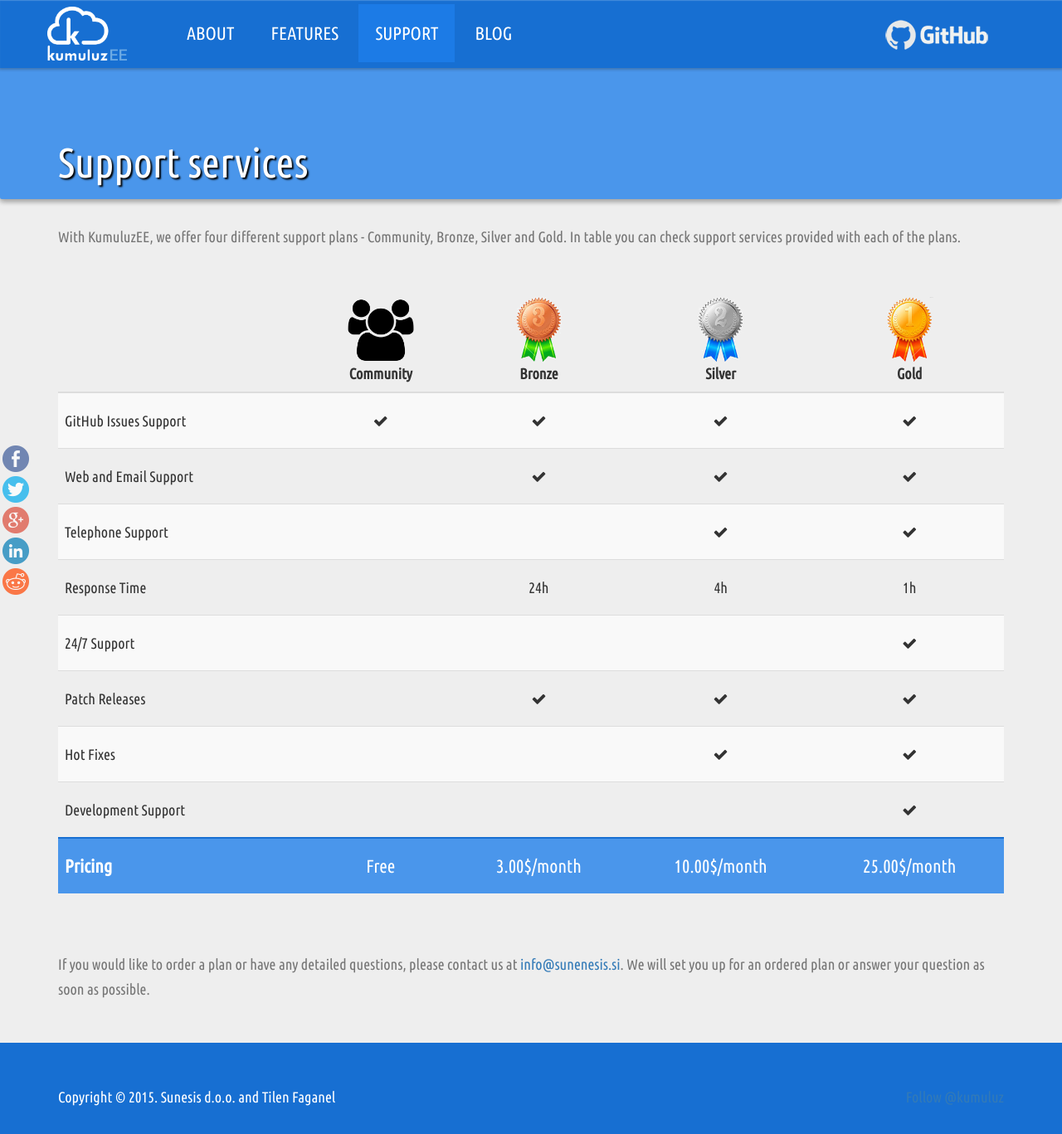
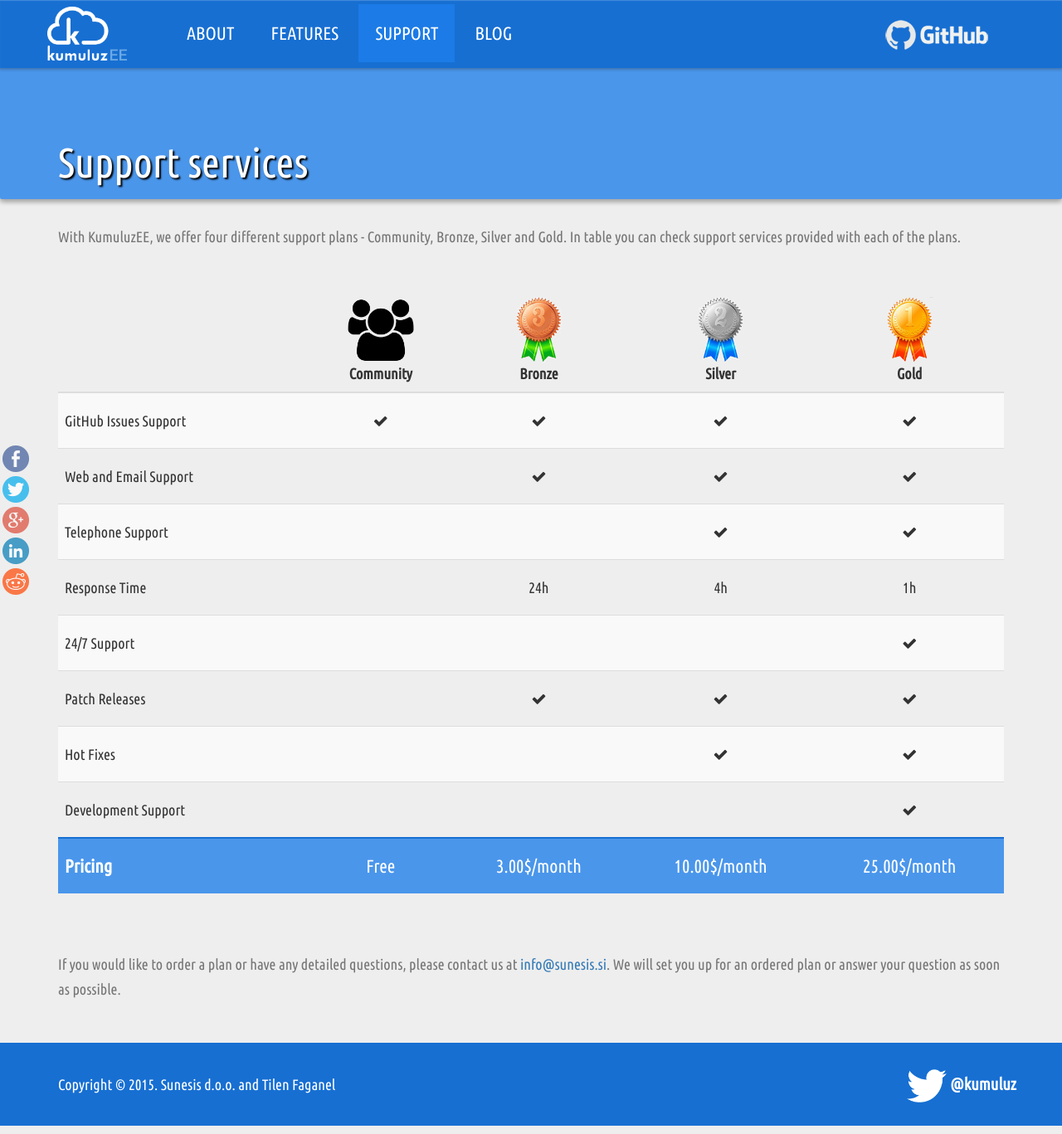
Before and after one commit to kumuluz/ee.kumuluz.com, a Jekyll site: the page built from support/index.html, in a window 1280 px wide and 1367 px high. Shown: the whole window at 83% size. Built offline with Jekyll 4.4.1, drawn with Linux system fonts in a browser that asks for light colours; nearby versions of some CDN libraries; comment, search, counter and statistics services are not loaded.

Commit message:
changed twitter button

```diff
--- a/_includes/footer.html
+++ b/_includes/footer.html
@@ -5,7 +5,7 @@
         Copyright © 2015. Sunesis d.o.o. and Tilen Faganel
       </div>
       <div class="social col-sm-6">
-      	<a href="https://twitter.com/kumuluz" class="twitter-follow-button" data-show-count="false" data-size="large" data-dnt="true">Follow @kumuluz</a>
+      	<a href="https://twitter.com/kumuluz" class="twitter-kumuluz" data-show-count="false" data-size="large" data-dnt="true"><img height="40" src="/assets/images/twitter_white.png" /> @kumuluz</a>
       <script>!function(d,s,id){var js,fjs=d.getElementsByTagName(s)[0],p=/^http:/.test(d.location)?'http':'https';if(!d.getElementById(id)){js=d.createElement(s);js.id=id;js.src=p+'://platform.twitter.com/widgets.js';fjs.parentNode.insertBefore(js,fjs);}}(document, 'script', 'twitter-wjs');</script>
       </div>
     </div>
--- a/_sass/_layout.scss
+++ b/_sass/_layout.scss
@@ -106,6 +106,10 @@
 
 						&.github {
 							padding: 10px 0;
+
+							&:hover {
+								background-color: $base-color;
+							};
 						}
 
 						&:hover {
@@ -232,6 +236,27 @@
 	}
 }
 
+.twitter-kumuluz {
+	color: #fff;
+	font-size: 20px;
+	font-family: $font-family;
+	line-height: 40px;
+	font-weight: bold;
+	height: 40px;
+	padding: 0;
+
+	&:hover {
+		text-decoration: none;
+		color: #fff;
+		//background-color: lighten($base-color, 15%);
+	}
+
+	&:visited {
+		text-decoration: none;
+		color: #fff;
+	};
+}
+
 ul.share-buttons{
     list-style: none;
     position: fixed;
@@ -286,7 +311,7 @@
 #footer-white {
 	background: $base-color;
 	color: #fff;
-	padding-top: 50px;
+	padding-top: 30px;
 	padding-bottom: 30px;
 	-webkit-font-smoothing: antialiased;
 
@@ -295,7 +320,9 @@
 	}
 
 	.copyright{
-		@media(max-width: 767px){
+		line-height: 40px;
+
+		@media(max-width: 767px) {
 			text-align: center;
 			margin: auto;
 			margin-bottom: 5px;
@@ -305,7 +332,8 @@
 
 	.social {
 		text-align: right;
-		padding-top: 0;
+		height: 40px;
+		padding: 0;
 
 		@media(max-width: 767px){
 			text-align: center;
--- a/support/index.html
+++ b/support/index.html
@@ -92,7 +92,7 @@
 				</table>
 			</div>
 
-			<p style="margin-bottom: 50px;">If you would like to order a plan or have any detailed questions, please contact us at <a href="mailto:info@sunesis.com">info@sunenesis.si</a>. We will set you up for an ordered plan or answer your question as soon as possible.</p>
+			<p style="margin-bottom: 50px;">If you would like to order a plan or have any detailed questions, please contact us at <a href="mailto:info@sunesis.si">info@sunesis.si</a>. We will set you up for an ordered plan or answer your question as soon as possible.</p>
 		</div>
 	</div>
 </div>
```
Also changed, not shown: assets/images/twitter_white.png (added).
